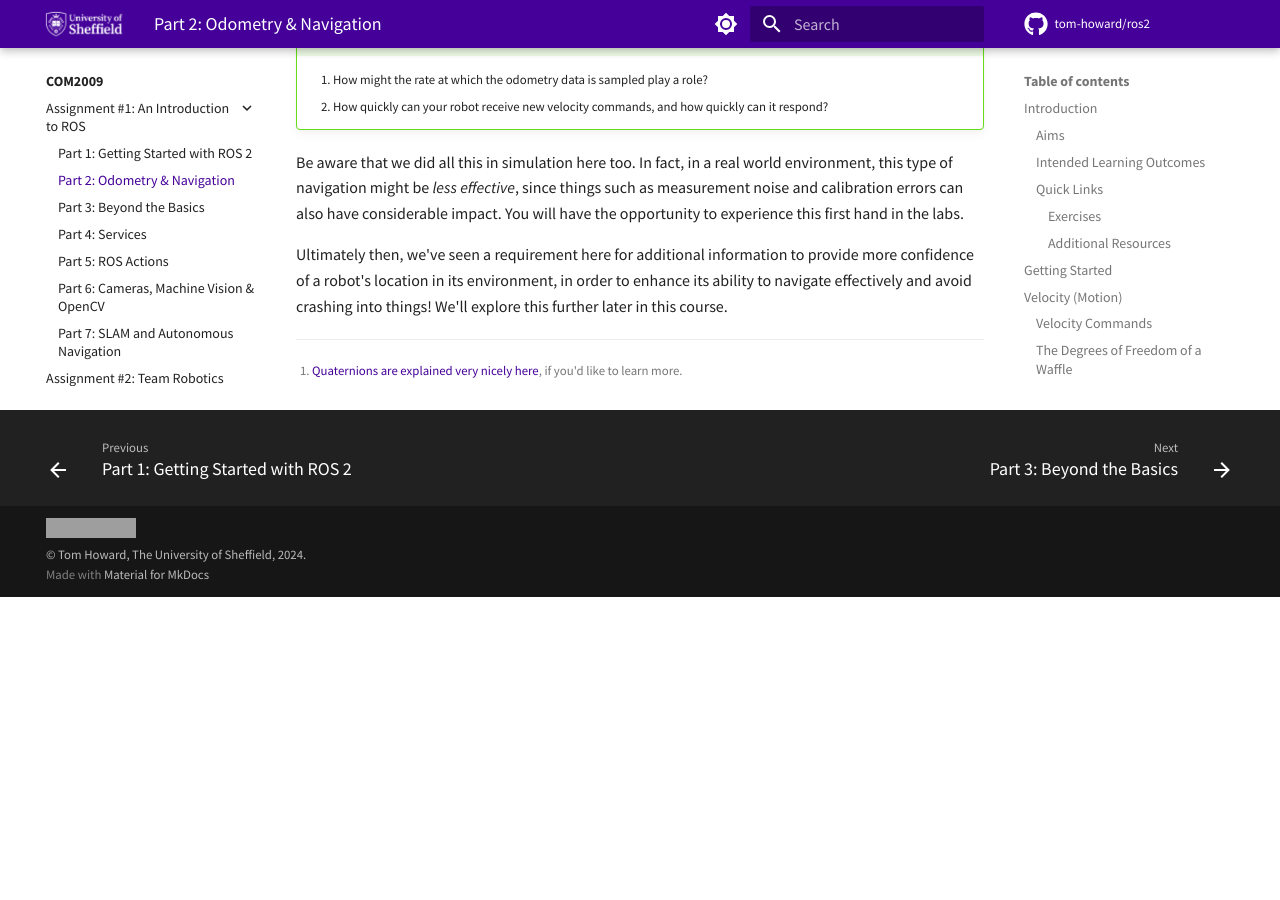
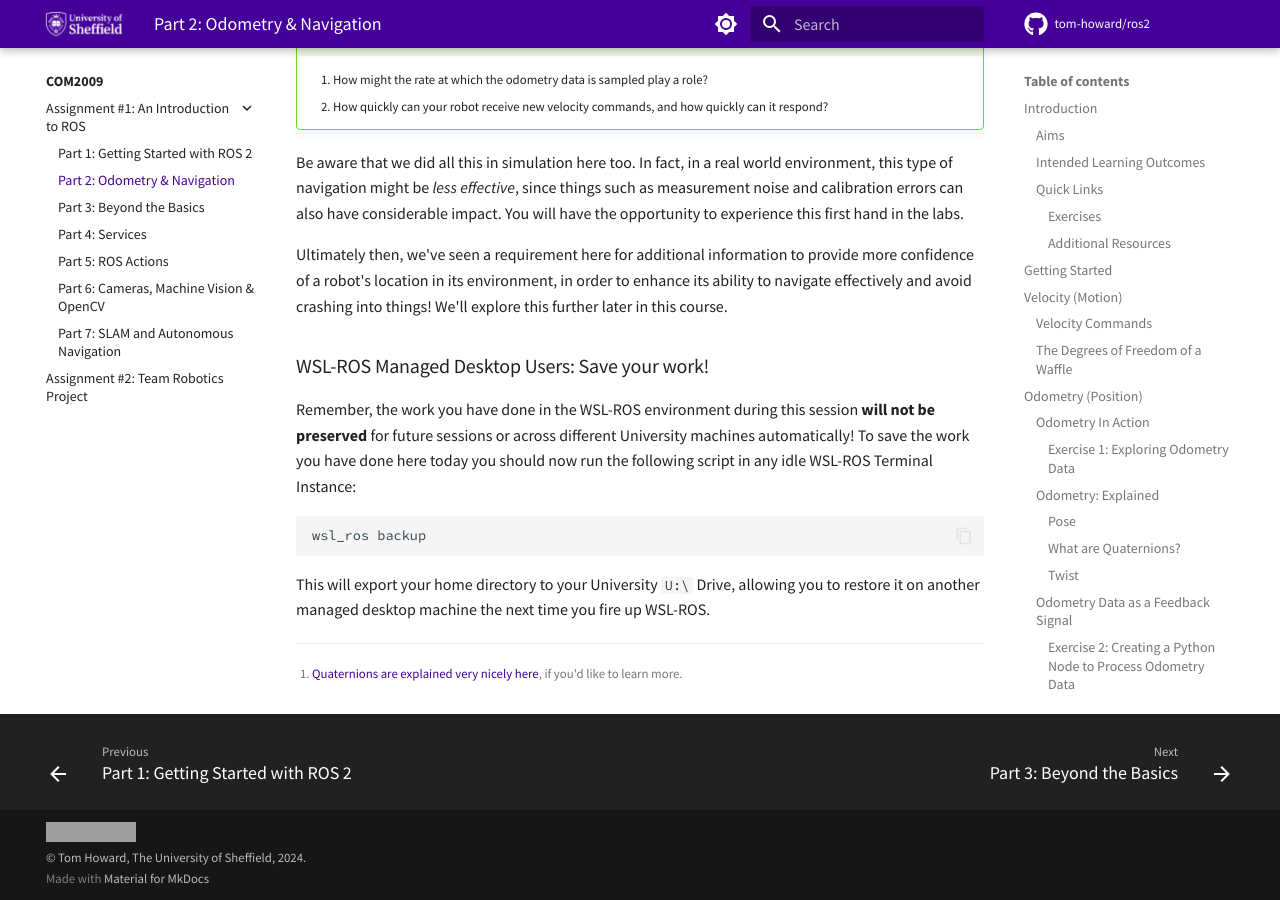
Before and after one commit to tom-howard/ros2, an MkDocs documentation site: the page built from docs/com2009/assignment1/part2.md, in a window 1280 px wide and 900 px high, scrolled down 20487 px. Built offline with MkDocs 1.6.1 and Material for MkDocs 9.7.7, drawn with Linux system fonts in a browser that asks for light colours; emoji names are drawn with the system emoji font; plug-ins that fetch from the network failed and are left out; comment, search, counter and statistics services are not loaded; before the commit the page ends 21084 px from its top, so only the background shows below that; grey boxes are pictures that could not be loaded.

Commit message:
fix: more links/missing files

````diff
--- a/docs/com2009/assignment1/part2.md
+++ b/docs/com2009/assignment1/part2.md
@@ -756,7 +756,6 @@
 !!! tip "Advanced feature"
     Adapt the node to make the robot automatically stop once it has performed two complete loops.
 
-
 ## Wrapping Up
 
 In this session we've learnt how to control the velocity and position of a robot from both the command-line (using ROS command-line tools) and from ROS Nodes by publishing correctly formatted messages to the `/cmd_vel` topic.
@@ -778,3 +777,13 @@
 Be aware that we did all this in simulation here too. In fact, in a real world environment, this type of navigation might be *less effective*, since things such as measurement noise and calibration errors can also have considerable impact. You will have the opportunity to experience this first hand in the labs.
 
 Ultimately then, we've seen a requirement here for additional information to provide more confidence of a robot's location in its environment, in order to enhance its ability to navigate effectively and avoid crashing into things! We'll explore this further later in this course.
+
+### WSL-ROS Managed Desktop Users: Save your work! {#backup}
+
+Remember, the work you have done in the WSL-ROS environment during this session **will not be preserved** for future sessions or across different University machines automatically! To save the work you have done here today you should now run the following script in any idle WSL-ROS Terminal Instance:
+
+```bash
+wsl_ros backup
+```
+
+This will export your home directory to your University `U:\` Drive, allowing you to restore it on another managed desktop machine the next time you fire up WSL-ROS.
````
Also changed, not shown: docs/com2009/assignment1/part4.md (+2 -2 lines), docs/images/waffle/rviz_cam_relpol.svg (added).
